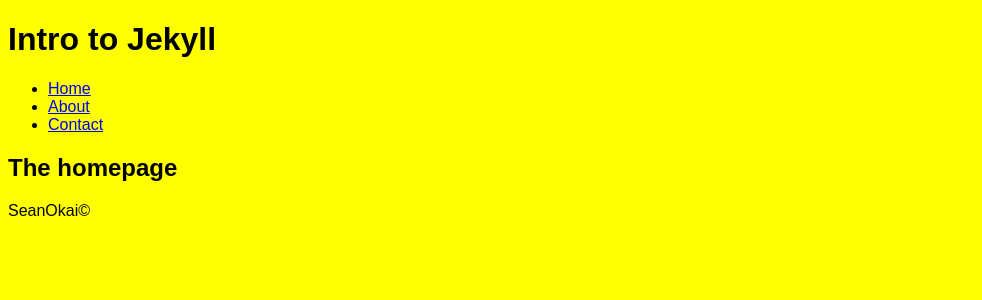
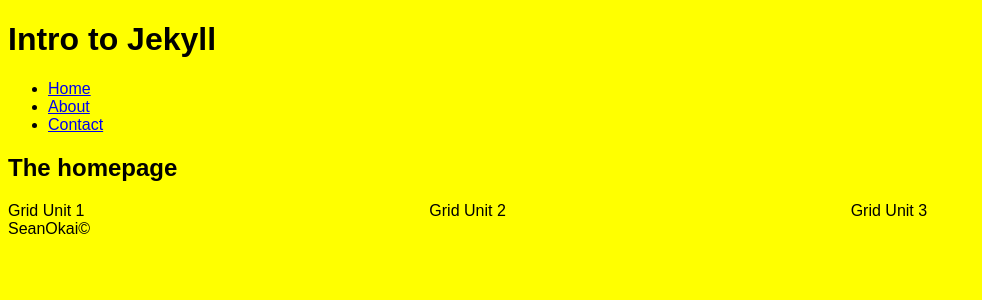
Before and after one commit to seanokai/jekyll-intro, a Jekyll site: the page built from index.html, in a window 1280 px wide. Shown: the top 300 px of the page, without its empty margins (0-982 px from the left). Built offline with Jekyll 4.4.1, drawn with Linux system fonts in a browser that asks for light colours.

Commit message:
added the grid

```diff
--- a/css/main.css
+++ b/css/main.css
@@ -3,3 +3,13 @@
 	color: #000;
 	font-family: sans-serif;
 }
+
+.grid {
+  overflow: hidden;
+}
+
+.unit {
+  float: left;
+  /* The width is set to 33% because we want to fit three columns in our row. */
+  width: 33.3333%;
+}
--- a/index.html
+++ b/index.html
@@ -4,4 +4,12 @@
 
 <main>
 	<h2> The homepage </h2>
+
+<div class="grid">
+  <div class="unit">Grid Unit 1</div>
+  <div class="unit">Grid Unit 2</div>
+  <div class="unit">Grid Unit 3</div>
+</div>
+
+
 </main>
```
